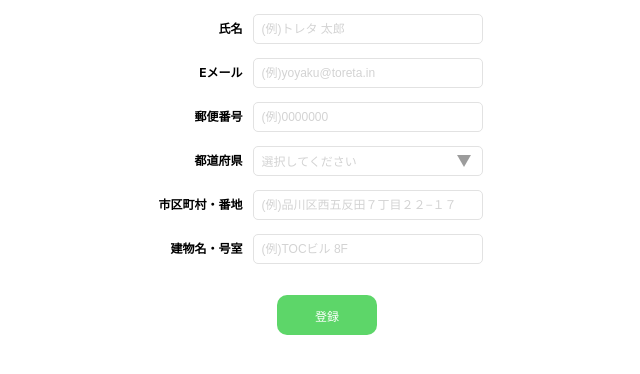
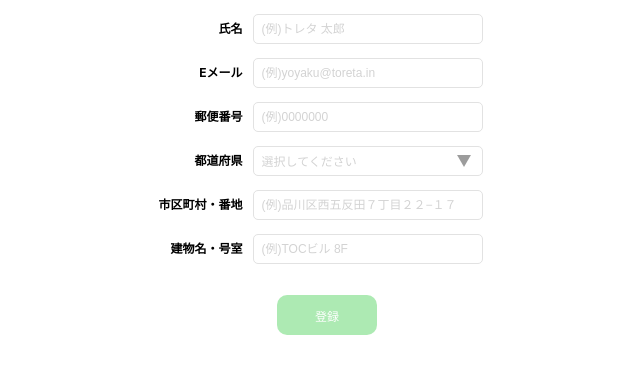
Before and after one commit to toreta/frontend-recruiting-ENG0000518697, a React (Create React App) app in the folder assignment-2/samples/react/: page / in a window 1280 px wide. Shown: the top 374 px of the page, without its empty margins (313-953 px from the left). Built offline with nearby package versions, Linux system fonts and the light colour scheme.

Commit message:
buttonの活性、非活性の制御を追加

```diff
--- a/assignment-2/samples/react/src/components/templates/UserFormTemplate/index.tsx
+++ b/assignment-2/samples/react/src/components/templates/UserFormTemplate/index.tsx
@@ -41,8 +41,9 @@ export const UserFormTemplate = () => {
   const {
     handleSubmit,
     control,
-    formState: { errors },
+    formState: { errors, isValid },
   } = useForm<Inputs>({
+    mode: "onChange",
     defaultValues: {
       name: "",
       email: "",
@@ -171,7 +172,7 @@ export const UserFormTemplate = () => {
         />
       </div>
       <div className={styles.button}>
-        <ActionButton name="登録" />
+        <ActionButton type="submit" disabled={!isValid} name="登録" />
       </div>
     </form>
   );
--- a/assignment-2/samples/react/src/components/ui/ActionButton/index.tsx
+++ b/assignment-2/samples/react/src/components/ui/ActionButton/index.tsx
@@ -2,6 +2,13 @@ import styles from "./style.module.css";
 
 type Props = React.ComponentProps<"button">;
 
-export const ActionButton: React.FC<Props> = ({ name }) => {
-  return <button className={styles.button}>{name}</button>;
+export const ActionButton: React.FC<Props> = ({ name, type, disabled }) => {
+  const buttonClassName = `${styles.button} ${
+    disabled ? styles.disabled : styles.default
+  }`;
+  return (
+    <button disabled={disabled} type={type} className={buttonClassName}>
+      {name}
+    </button>
+  );
 };
--- a/assignment-2/samples/react/src/components/ui/ActionButton/style.module.css
+++ b/assignment-2/samples/react/src/components/ui/ActionButton/style.module.css
@@ -3,8 +3,17 @@
   width: 100%;
   height: 40px;
   border-radius: 10px;
-  background-color: #5dd669;
+
   color: #fff;
   font-size: 12px;
   border: none;
 }
+
+.default {
+  background-color: #5dd669;
+}
+
+.disabled {
+  background-color: #5dd669;
+  opacity: 0.5;
+}
--- a/assignment-2/samples/react/src/components/ui/InputForm/index.tsx
+++ b/assignment-2/samples/react/src/components/ui/InputForm/index.tsx
@@ -14,7 +14,7 @@ export const InputForm: React.FC<Props> = ({
   onChange,
 }) => {
   const inputClassName = `${styles.input} ${
-    (styles.select, message ? styles.error : styles.default)
+    message ? styles.error : styles.default
   }`;
   return (
     <div>
```
